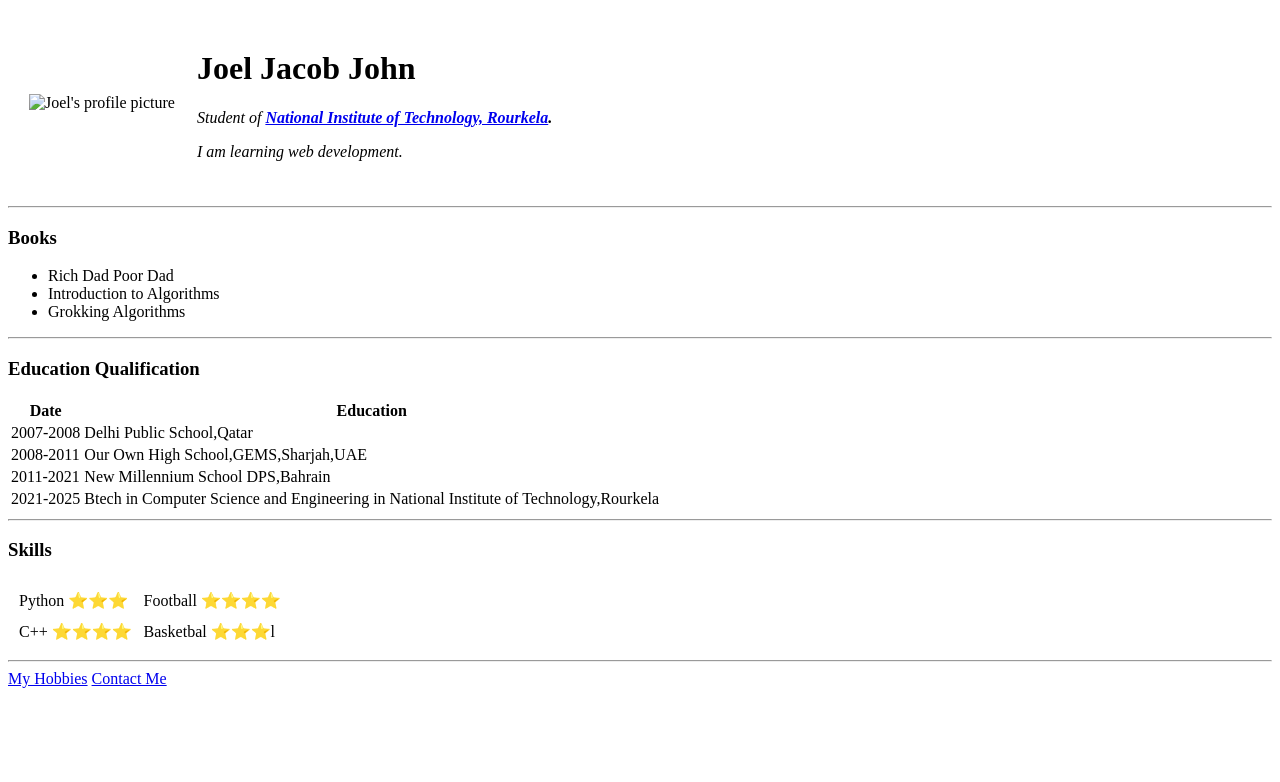
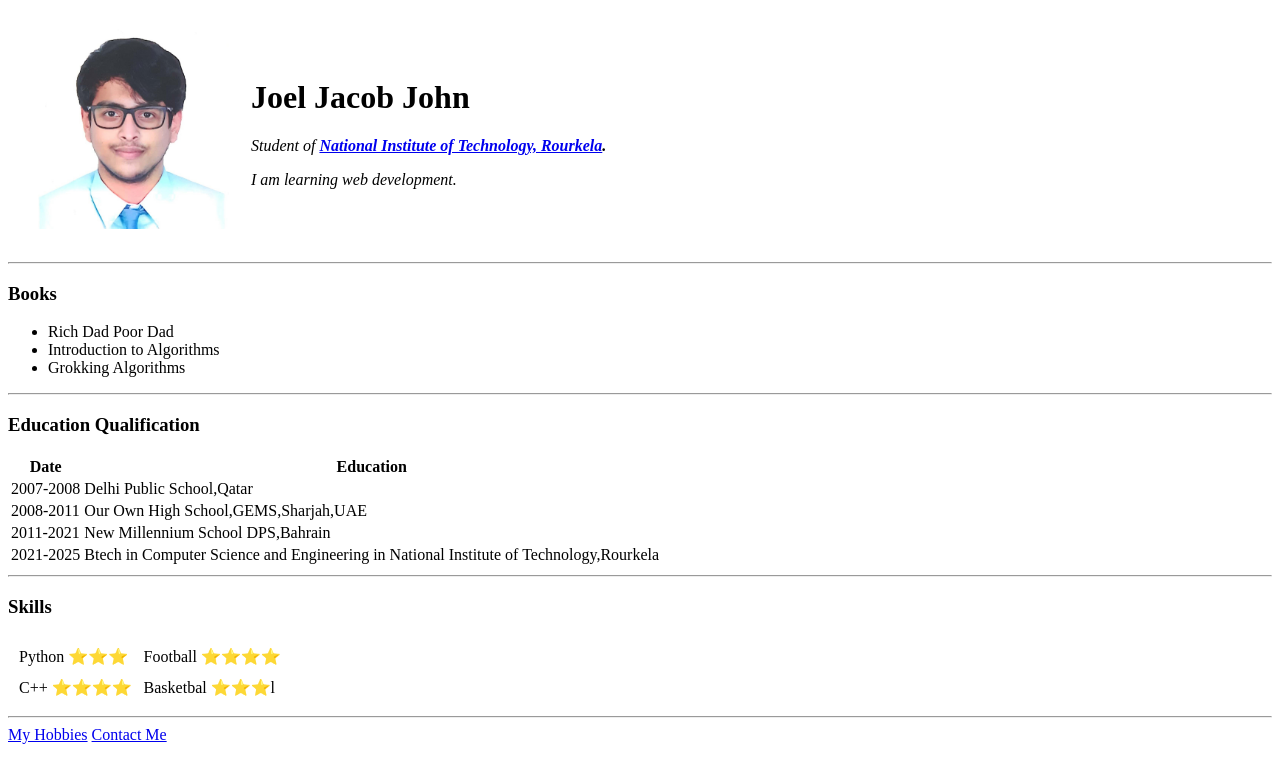
Before and after one commit to Anonymous-12-05/cv, a plain HTML site: page index.html in a window 1280 px wide. Drawn offline with Linux system fonts and the light colour scheme.

Commit message:
Update index.html

```diff
--- a/index.html
+++ b/index.html
@@ -9,7 +9,7 @@
 <body>
   <table cellspacing="20">
     <tr>
-      <td><img src="images/Joel Photo.jpg" height="200" width="200" alt="Joel's profile picture"></td>
+      <td><img src="Joel Photo.jpg" height="200" width="200" alt="Joel's profile picture"></td>
       <td><h1>Joel Jacob John</h1>
       <p><em>Student of <strong><a href="https://nitrkl.ac.in/">National Institute of Technology, Rourkela</a>.</strong></p>
       <p>I am learning web development.</p></td>
```
